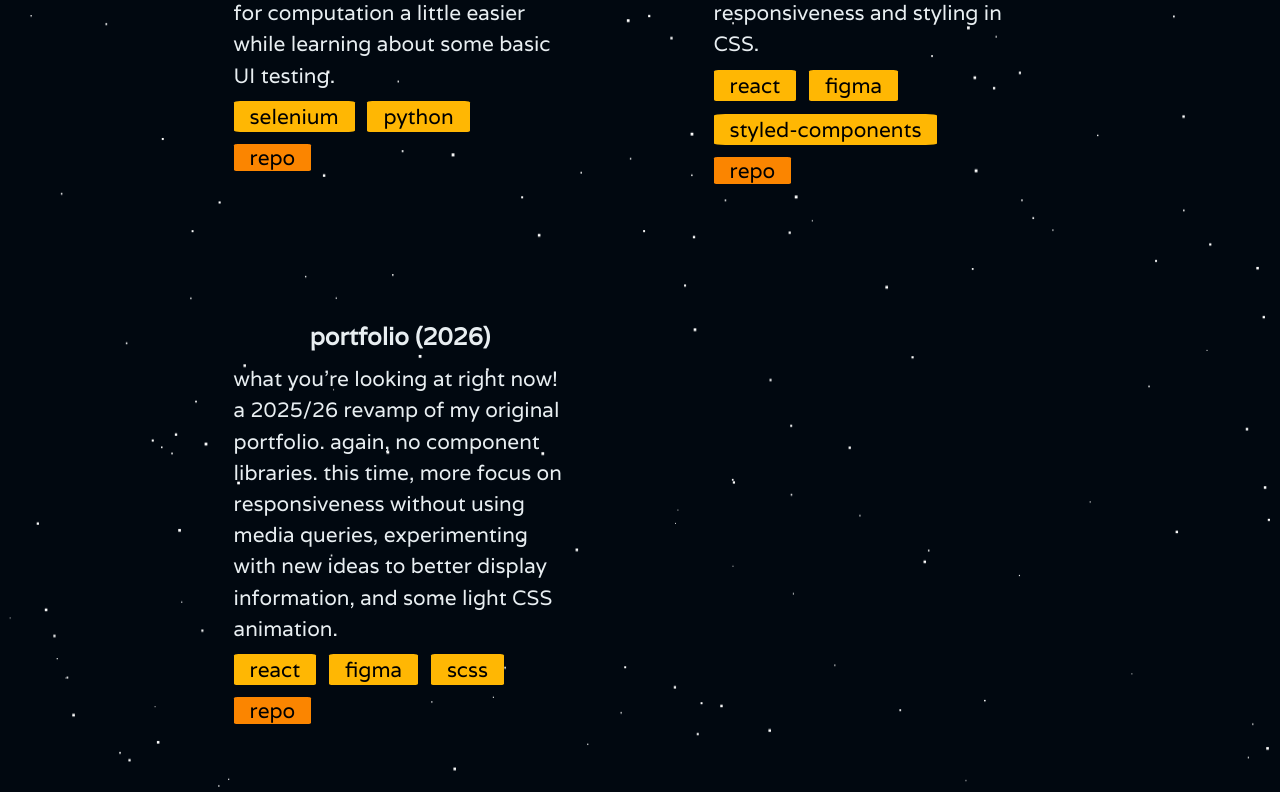
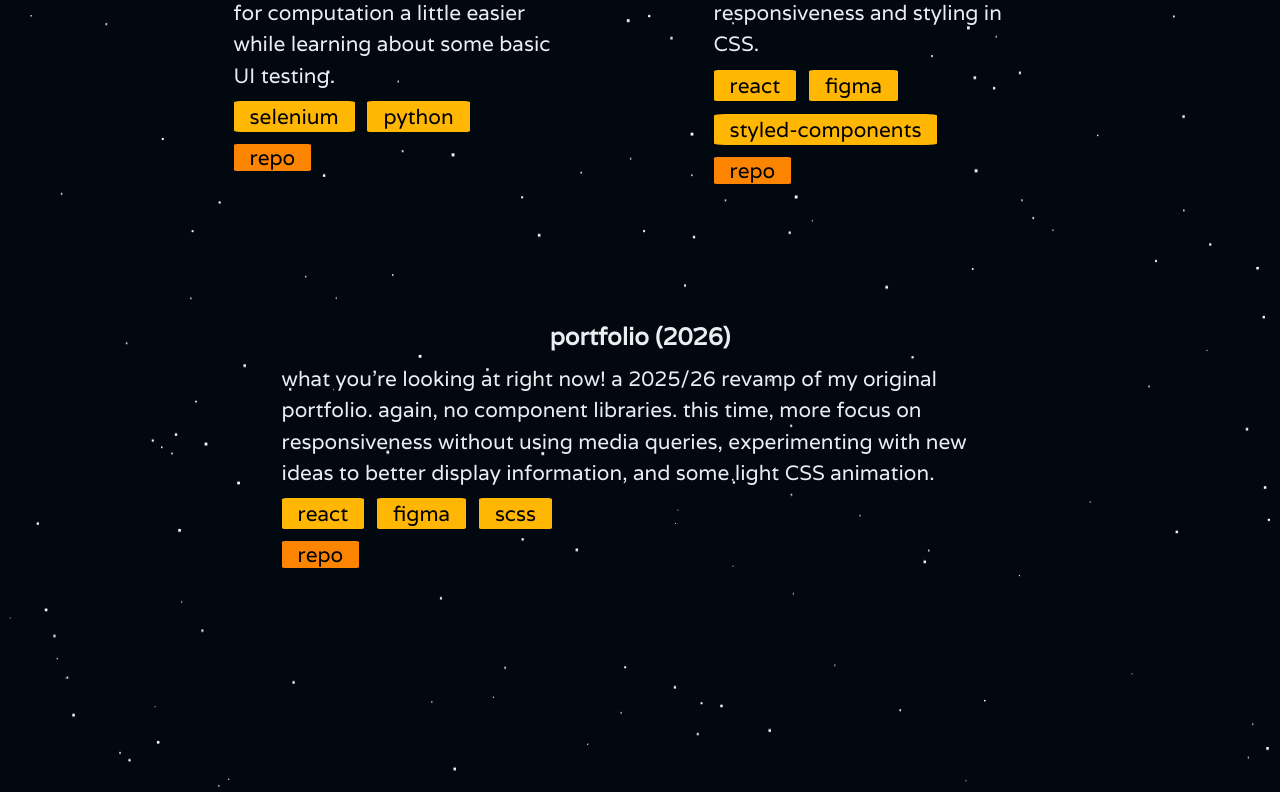
Before and after one commit to r-fameli/r-fameli.github.io, a React (Vite) app: page / in a window 1280 px wide. Shown: the part 4783-5575 px from the top of the page. Built offline with nearby package versions, Linux system fonts and the light colour scheme.

Commit message:
Update GalleryRow to take in a list of items instead of hardcoding

```diff
--- a/src/components/ProjectGallery/GalleryRow.tsx
+++ b/src/components/ProjectGallery/GalleryRow.tsx
@@ -2,37 +2,38 @@ import MediaCard from "./MediaCard";
 import type { GalleryItemDetails } from "./ProjectGallery";
 
 type RowProps = {
-    item1?: GalleryItemDetails;
-    item2?: GalleryItemDetails;
+    items: GalleryItemDetails[];
 };
 
-const GalleryRow = ({ item1, item2 }: RowProps) => {
+const GalleryRow = ({ items }: RowProps) => {
     return (
         <div className="gallery-row">
-            <div className="flex-col-start">
-                {item1 && (
-                    <div className="gallery-item">
-                        {item1.source && (
+            {items.map((item, index) => (
+                <div
+                    key={item.id}
+                    className={`gallery-item ${index % 2 === 0 ? 'flex-col-start' : 'flex-col-end'}`}
+                >
+                    {item.source && (
                         <MediaCard
-                                id={item1.id}
-                                source={item1.source}
-                                type={item1.type}
+                            id={item.id}
+                            source={item.source}
+                            type={item.type}
                         />
                     )}
-                        <h3>{item1.caption}</h3>
+                    <h3>{item.caption}</h3>
                     <div className="gallery-description">
-                            {item1.description}
+                        {item.description}
                     </div>
-                        {item1.tags && (
+                    {item.tags && (
                         <div className="tag-group">
-                                {item1.tags.map((tag) => (
+                            {item.tags.map((tag) => (
                                 <span className="tech-tag">{tag}</span>
                             ))}
                         </div>
                     )}
-                        {item1.links && (
+                    {item.links && (
                         <div className="tag-group">
-                                {item1.links.map(({ label, value }) => (
+                            {item.links.map(({ label, value }) => (
                                 <a href={value} target="_blank">
                                     <span className="link-tag">
                                         {label}
@@ -42,43 +43,7 @@ const GalleryRow = ({ item1, item2 }: RowProps) => {
                         </div>
                     )}
                 </div>
-                )}
-            </div>
-            <div className="flex-col-end">
-                {item2 && (
-                    <div className="gallery-item">
-                        {item2.source && (
-                            <MediaCard
-                                id={item2.id}
-                                source={item2.source}
-                                type={item2.type}
-                            />
-                        )}
-                        <h3>{item2.caption}</h3>
-                        <div className="gallery-description">
-                            {item2.description}
-                        </div>
-                        {item2.tags && (
-                            <div className="tag-group">
-                                {item2.tags.map((tag) => (
-                                    <span className="tech-tag">{tag}</span>
             ))}
-                            </div>
-                        )}
-                        {item2.links && (
-                            <div className="tag-group">
-                                {item2.links.map(({ label, value }) => (
-                                    <a href={value} target="_blank">
-                                        <span className="link-tag">
-                                            {label}
-                                        </span>
-                                    </a>
-                                ))}
-                            </div>
-                        )}
-                    </div>
-                )}
-            </div>
         </div>
     );
 };
--- a/src/components/ProjectGallery/ProjectGallery.tsx
+++ b/src/components/ProjectGallery/ProjectGallery.tsx
@@ -132,10 +132,10 @@ const ProjectGallery = () => {
 
     return (
         <div className="video-gallery">
-            <GalleryRow item1={sockyItem} item2={tronItem} />
-            <GalleryRow item1={jtItem} item2={vtItem} />
-            <GalleryRow item1={ccvScriptItem} item2={oldPortfolioItem} />
-            <GalleryRow item1={newPortfolioItem} item2={undefined} />
+            <GalleryRow items={[sockyItem, tronItem]} />
+            <GalleryRow items={[jtItem, vtItem]} />
+            <GalleryRow items={[ccvScriptItem, oldPortfolioItem]} />
+            <GalleryRow items={[newPortfolioItem]} />
         </div>
     );
 };
```
Lines whose indentation alone changed are shown as unchanged.
